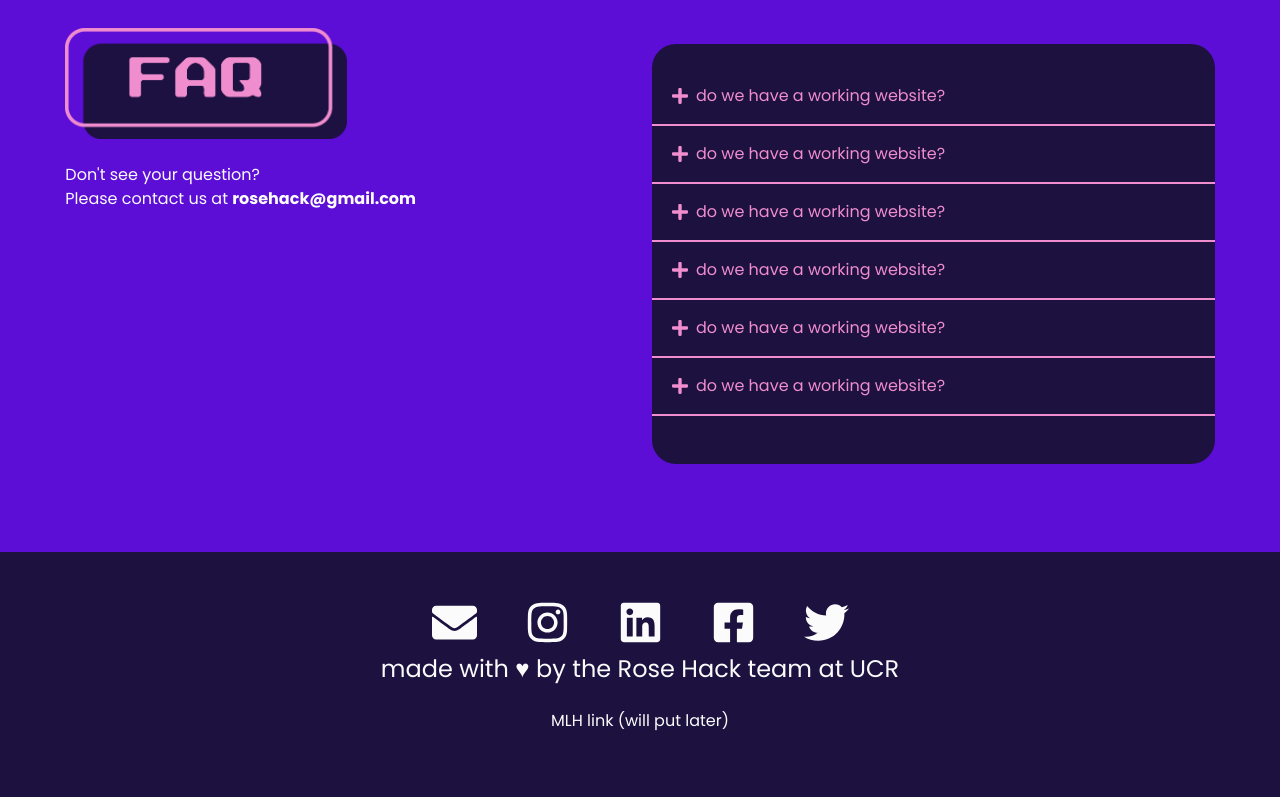
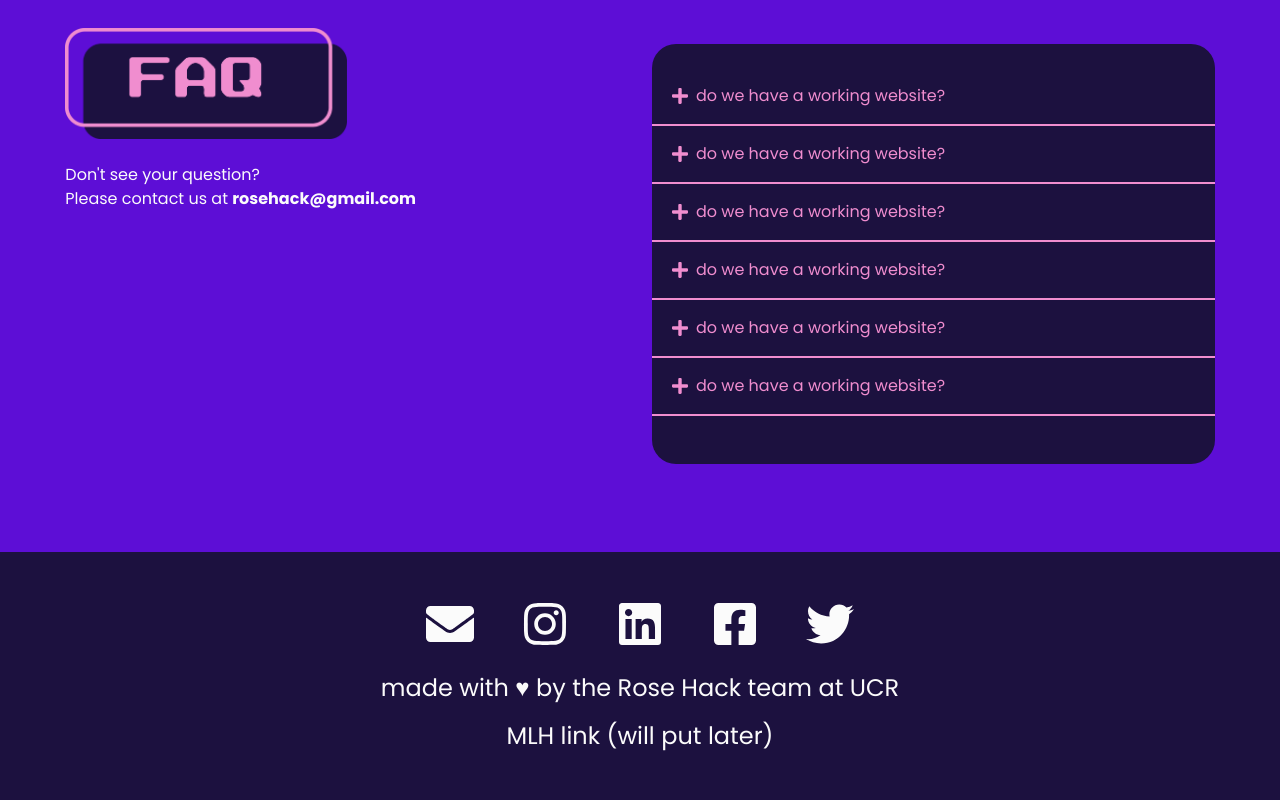
Before and after one commit to Alamode89/rosehack2023, a Next.js app: page / in a window 1280 px wide. Shown: the part 4022-4822 px from the top of the page. Built offline with nearby package versions, Linux system fonts and the light colour scheme.

Commit message:
fix footer

```diff
--- a/components/Footer.tsx
+++ b/components/Footer.tsx
@@ -13,42 +13,47 @@ const SocialLinks = [
   {
     path: "mailto:rosehackucr@gmail.com",
     title: "Email",
-    image: <FaEnvelope size="45" />,
+    image: <FaEnvelope className="sm:text-5xl text-4xl" />,
   },
 
   {
     path: "https://www.instagram.com/rosehackucr/",
     title: "Instagram",
-    image: <FaInstagram size="45" />,
+    image: <FaInstagram className="sm:text-5xl text-4xl" />,
   },
 
   {
     path: "https://www.linkedin.com/company/rose-hack/mycompany/",
     title: "Linkedin",
-    image: <FaLinkedin size="45" />,
+    image: <FaLinkedin className="sm:text-5xl text-4xl" />,
   },
 
   {
     path: "https://www.facebook.com/rosehackucr",
     title: "Facebook",
-    image: <FaFacebookSquare size="45" />,
+    image: <FaFacebookSquare className="sm:text-5xl text-4xl" />,
   },
 
   {
     path: "https://twitter.com/rosehack_ucr",
     title: "Twitter",
-    image: <FaTwitter size="45" />,
+    image: <FaTwitter className="sm:text-5xl text-4xl" />,
   },
 ];
 
 const Footer = () => {
   return (
-    <footer className="bg-rosehack-primary-darkestpurple py-5">
-      <Container className="justify-center mx-auto">
-        <Row className="justify-center mx-auto">
+    <footer className="bg-rosehack-primary-darkestpurple py-5 flex justify-center items-center">
+      <Container className="justify-center m-0 p-0">
+        <Row className="justify-center m-0 p-0">
           {SocialLinks.map((link, index) => {
             return (
-              <Col key={index} xs={2} md={1} className="flex justify-center">
+              <Col
+                key={index}
+                xs={2}
+                md={1}
+                className="flex justify-center m-0 p-0"
+              >
                 <Link href={link.path}>
                   <a
                     rel="noopener noreferrer"
@@ -64,12 +69,11 @@ const Footer = () => {
           })}
         </Row>
 
-        <Row className="text-2xl font-poppins text-center text-rosehack-secondary-white py-2">
-          <p>made with &#9829; by the Rose Hack team at UCR</p>
-        </Row>
-
-        <Row className="font-poppins text-center text-rosehack-secondary-white">
-          <p>MLH link (will put later)</p>
+        <Row className="text-2xl font-poppins text-center text-rosehack-secondary-white m-0 p-0">
+          <p className="inline p-0 m-0 mt-4">
+            made with &#9829; by the Rose Hack team at UCR
+          </p>
+          <p className="inline p-0 m-0 mt-3">MLH link (will put later)</p>
         </Row>
       </Container>
     </footer>
```
